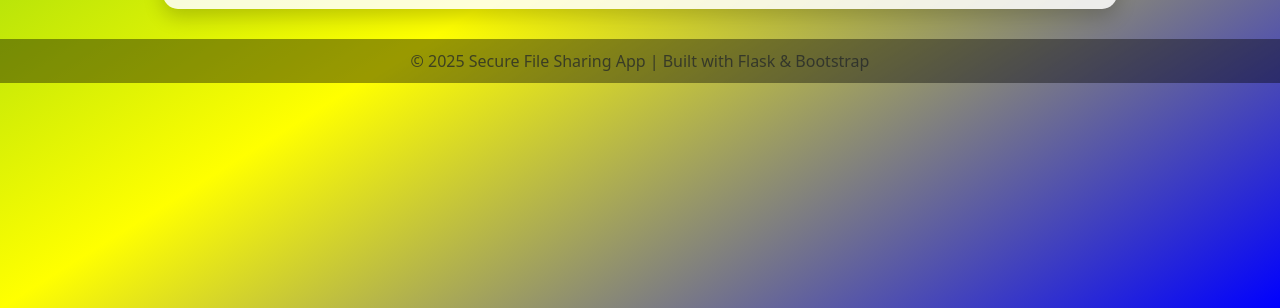
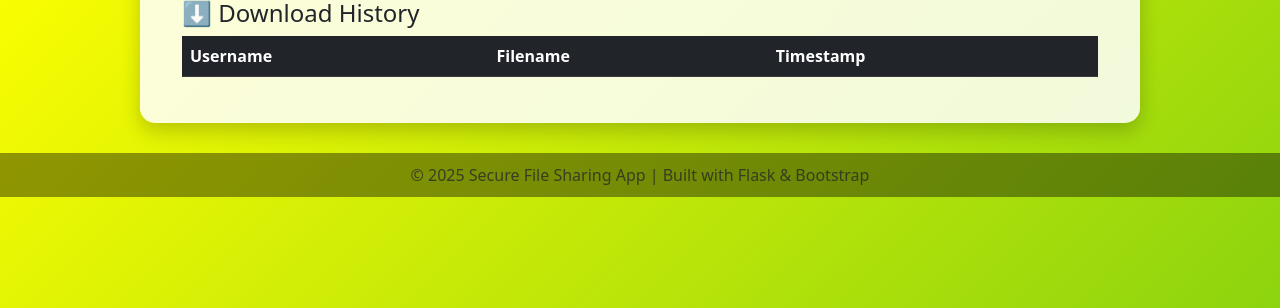
Before and after one commit to AJ3637/secure-file-sharing-app, a Flask app: page / in a window 1280 px wide. Shown: the part 492-800 px from the top of the page. Run offline with Flask 3, Linux system fonts and the light colour scheme; lists and menus that the app fills with data are empty.

Commit message:
Update home.html

```diff
--- a/templates/home.html
+++ b/templates/home.html
@@ -1,109 +1,84 @@
 {% extends "layout.html" %}
 
 {% block content %}
-<style>
-  body {
-    background: linear-gradient(to bottom right, #4CBB17, #FFFF00, #0000FF);
-    min-height: 100vh;
-    display: flex;
-    flex-direction: column;
-  }
+<div class="container mt-5">
+  <h2 class="mb-4">🔐 Admin Dashboard</h2>
 
-  .main-content {
-    flex: 1;
-    display: flex;
-    justify-content: center;
-    align-items: center;
-    padding: 40px;
-  }
-
-  .dashboard-box, .welcome-box {
-    background-color: rgba(255, 255, 255, 0.88);
-    padding: 40px;
-    border-radius: 20px;
-    box-shadow: 0 4px 12px rgba(0, 0, 0, 0.3);
-    max-width: 900px;
-    width: 100%;
-  }
-
-  .logo-large {
-    max-width: 90px;
-    margin-bottom: 20px;
-  }
-
-  .token {
-    font-family: monospace;
-    font-weight: bold;
-  }
-
-  .admin-link {
-    position: absolute;
-    top: 90px;
-    right: 40px;
-  }
-</style>
-
-<div class="main-content">
-
-  {% if session.user %}
-    <div class="dashboard-box">
-      <img src="https://img.icons8.com/fluency/96/lock.png" class="logo-large" alt="Logo">
-      <h3>📁 Welcome, <strong>{{ session.user }}</strong>!</h3>
-
-      {% if session.user == 'admin' %}
-        <a href="/admin" class="btn btn-outline-dark admin-link">👑 Go to Admin Dashboard</a>
-      {% endif %}
-
-      <!-- File Upload -->
-      <form action="/upload" method="post" enctype="multipart/form-data" class="mt-4 mb-4">
-        <div class="input-group">
-          <input type="file" name="file" class="form-control" required>
-          <button type="submit" class="btn btn-success">Upload File</button>
-        </div>
-      </form>
-
-      <!-- File Download -->
-      <form action="/download" method="post" class="mb-4">
-        <div class="input-group">
-          <input type="text" name="token" class="form-control" placeholder="Enter file token to download" required>
-          <button type="submit" class="btn btn-primary">Download</button>
-        </div>
-      </form>
-
-      {% if files %}
-        <h5>Your Uploaded Files:</h5>
-        <table class="table table-bordered table-striped mt-3">
+  <!-- Users List -->
+  <h4>👥 Registered Users</h4>
+  <table class="table table-bordered table-hover">
     <thead class="table-dark">
       <tr>
-              <th>Filename</th>
-              <th>Token</th>
-              <th>QR Code</th>
+        <th>Username</th>
+        <th>Action</th>
       </tr>
     </thead>
     <tbody>
-            {% for file, token, expiry in files %}
+      {% for user in users %}
       <tr>
-                <td>{{ file }}</td>
-                <td class="token">{{ token }}</td>
+        <td>{{ user }}</td>
         <td>
-                  <a href="{{ url_for('generate_qr', token=token) }}" target="_blank" class="btn btn-sm btn-primary">QR</a>
+          {% if user != 'admin' %}
+          <form action="/admin/delete_user" method="post" class="d-inline">
+            <input type="hidden" name="username" value="{{ user }}">
+            <button class="btn btn-sm btn-danger" onclick="return confirm('Delete user {{ user }}?')">Delete</button>
+          </form>
+          {% else %}
+          <span class="text-muted">Protected</span>
+          {% endif %}
         </td>
       </tr>
       {% endfor %}
     </tbody>
   </table>
-      {% else %}
-        <p class="mt-3 text-muted">You have not uploaded any files yet.</p>
-      {% endif %}
-    </div>
 
-  {% else %}
-    <!-- If not logged in -->
-    <div class="welcome-box text-center">
-      <img src="https://img.icons8.com/color/96/lock.png" class="logo-large" alt="Logo">
-      <h1>🔐 Welcome to Secure File Sharing App</h1>
-      <p>Please <a href="/login">login</a> or <a href="/register">register</a> to continue.</p>
-    </div>
-  {% endif %}
+  <!-- Files List -->
+  <h4 class="mt-5">📁 Uploaded Files</h4>
+  <table class="table table-bordered table-hover">
+    <thead class="table-dark">
+      <tr>
+        <th>Owner</th>
+        <th>Filename</th>
+        <th>Token</th>
+        <th>Action</th>
+      </tr>
+    </thead>
+    <tbody>
+      {% for username, filename, token in files %}
+      <tr>
+        <td>{{ username }}</td>
+        <td>{{ filename }}</td>
+        <td>{{ token }}</td>
+        <td>
+          <form action="/admin/delete_file" method="post" class="d-inline">
+            <input type="hidden" name="filename" value="{{ filename }}">
+            <button class="btn btn-sm btn-danger" onclick="return confirm('Delete file {{ filename }}?')">Delete</button>
+          </form>
+        </td>
+      </tr>
+      {% endfor %}
+    </tbody>
+  </table>
+
+  <!-- Downloads -->
+  <h4 class="mt-5">⬇️ Download History</h4>
+  <table class="table table-striped">
+    <thead class="table-dark">
+      <tr>
+        <th>Username</th>
+        <th>Filename</th>
+        <th>Timestamp</th>
+      </tr>
+    </thead>
+    <tbody>
+      {% for user, file, time in downloads %}
+      <tr>
+        <td>{{ user }}</td>
+        <td>{{ file }}</td>
+        <td>{{ time }}</td>
+      </tr>
+      {% endfor %}
+    </tbody>
+  </table>
 </div>
 {% endblock %}
```
Lines whose indentation alone changed are shown as unchanged.
